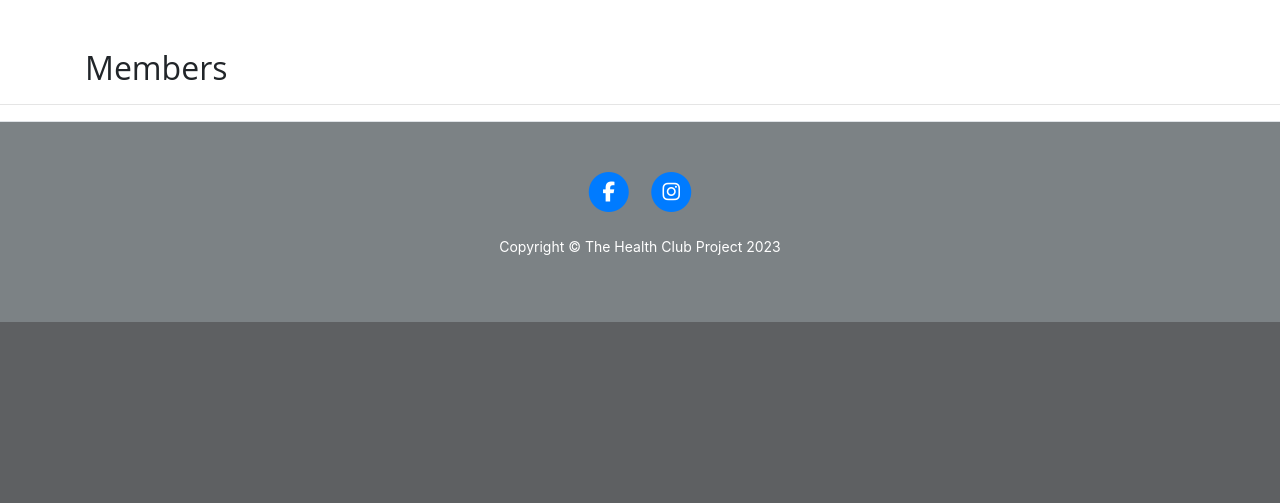
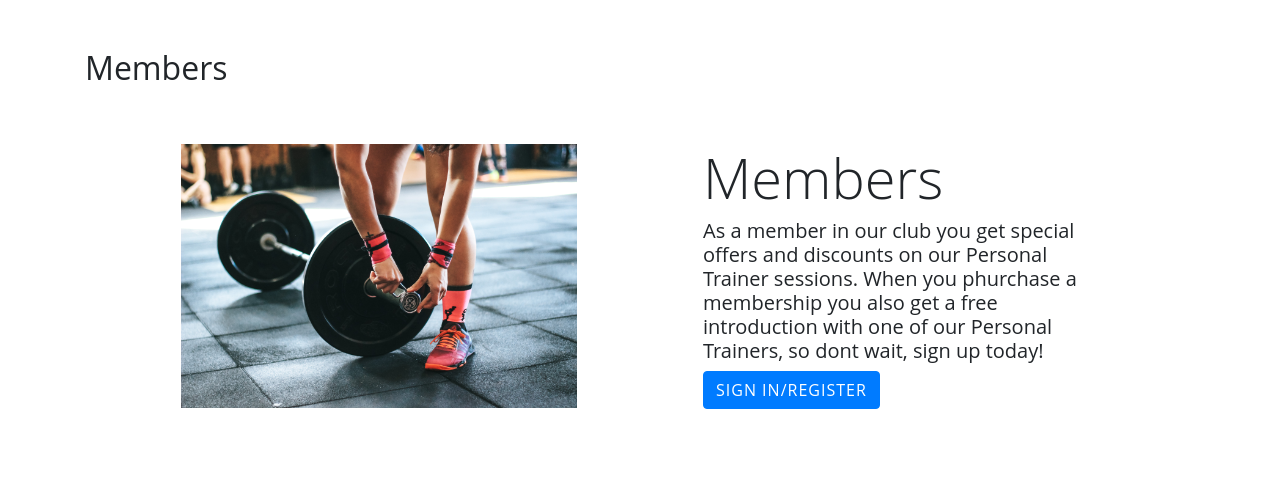
Before and after one commit to helenahagman/the-personal-trainer-project, a Flask app: page /member in a window 1280 px wide. Shown: the part 629-1132 px from the top of the page. Before the commit the page ends 951 px from the top, so only its background shows below. Run offline with Flask 3, Linux system fonts and the light colour scheme; some libraries are stand-ins or nearby versions.

Commit message:
added content to member.html and pt.html pages

```diff
--- a/templates/member.html
+++ b/templates/member.html
@@ -1,4 +1,65 @@
 {% extends "base.html" %}
 {% block content %}
     <h2>{{ page_title }}</h2>
+
+<!-- Main Content-->
+<section>
+    <div class="container px-4 px-lg-5">
+        <div class="row gx-4 gx-lg-5 justify-content-center">
+            <div class="col-lg-6">
+                <div class="p-5"><img class="img-fluid" src="static/img/pexels-victor-freitas-703014.jpg" alt="..." /></div>
+                </div>
+                <div class="col-lg-6">
+                    <div class="p-5">
+                        <h5 class="display-4">Members</h5>
+                        <h5 class="post-subtitle">As a member in our club you get special offers and discounts on our Personal Trainer sessions. When you phurchase a membership you also get a free introduction with one of our Personal Trainers, so dont wait, sign up today!</h5>
+                        <a href="#!" class="btn btn-primary">Sign in/Register</a>
+                    </div>
+            </div>
+        </div>
+    </div>
+</section>
+
+<!--Postcard layout by MDBootstrap-->
+<main class="my-5">
+    <div class="container">
+        <div class="row">
+          <div class="col-lg-6 mb-4">
+            <div class="card">
+              <div class="bg-image hover-overlay ripple" data-mdb-ripple-color="light">
+                <img src="static/img/pexels-victor-freitas-841130.jpg" class="img-fluid" />
+                <a href="#!">
+                  <div class="mask" style="background-color: rgba(251, 251, 251, 0.15);"></div>
+                </a>
+              </div>
+              <div class="card-body">
+                <h5 class="card-title">About Us</h5>
+                <p class="card-text">
+                  The Health Club with a purpose and the goal to help you become who you want to be.
+                </p>
+                <a href="#!" class="btn btn-primary">Read more</a>
+              </div>
+            </div>
+          </div>
+
+          <div class="col-lg-6 mb-4">
+            <div class="card">
+              <div class="bg-image hover-overlay ripple" data-mdb-ripple-color="light">
+                <img src="static/img/pexels-victor-freitas-703016.jpg" class="img-fluid" />
+                <a href="#!">
+                  <div class="mask" style="background-color: rgba(251, 251, 251, 0.15);"></div>
+                </a>
+              </div>
+              <div class="card-body">
+                <h5 class="card-title">Personal Trainers</h5>
+                <p class="card-text">
+                    Book sessions with a personal trainer dedicated to helping you reach your goals.
+                </p>
+                <a href="#!" class="btn btn-primary">Book Session</a>
+              </div>
+            </div>
+          </div>
+        </div>
+    </section>
+
 {% endblock %}
```
Also changed, not shown: templates/pt.html (+58 -0 lines).
